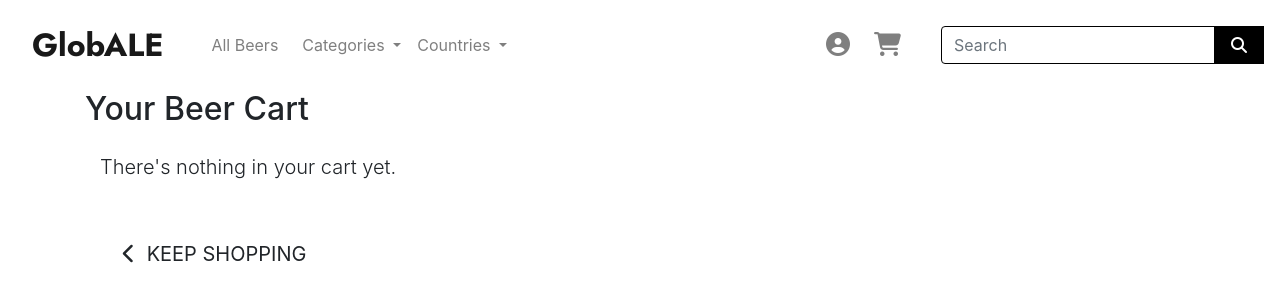
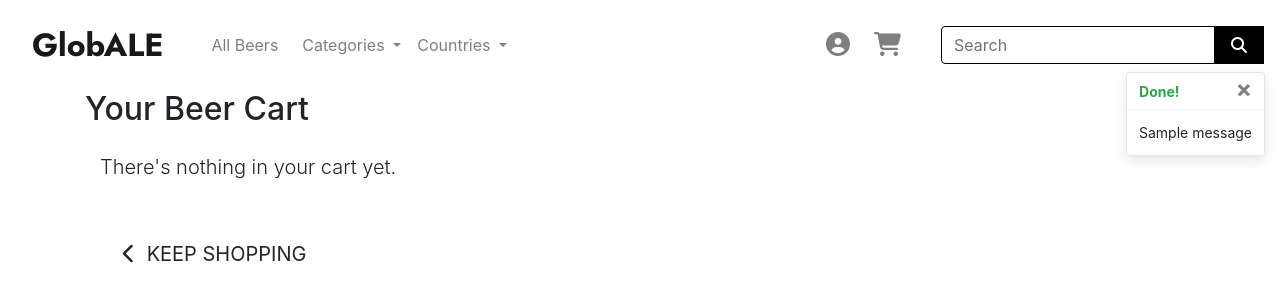
Before and after one commit to jonathanmeaney-lmk/globale_store, a Django app: page /cart/ in a window 1280 px wide. Shown: the top 302 px of the page. Run offline with Django 3.2, Linux system fonts and the light colour scheme; tables that the repository leaves empty hold one stand-in row (values such as "Sample post"); one stand-in notice (Sample message) is shown; some libraries are stand-ins or nearby versions.

Commit message:
Added toast messages

```diff
--- a/cart/views.py
+++ b/cart/views.py
@@ -1,5 +1,7 @@
-from django.shortcuts import render, redirect, reverse, HttpResponse
+from django.shortcuts import render, redirect, reverse, HttpResponse, get_object_or_404
+from django.contrib import messages
 
+from products.models import Product
 # Create your views here.
 
 
@@ -12,30 +14,39 @@ def view_cart(request):
 def add_to_cart(request, item_id):
     """ Add a quantity of the specified product to the shopping cart """
 
+    product = get_object_or_404(Product, pk=item_id)
     quantity = int(request.POST.get('quantity'))
     redirect_url = request.POST.get('redirect_url')
     cart = request.session.get('cart', {})
 
     if item_id in list(cart.keys()):
         cart[item_id] += quantity
+        messages.success(
+            request, f'Added {quantity} more {product.name} to your cart')
     else:
         cart[item_id] = quantity
+        messages.success(
+            request, f'Added {quantity} {product.name} to your cart')
 
     request.session['cart'] = cart
-
     return redirect(redirect_url)
 
 
 def adjust_cart(request, item_id):
     """Adjust the quantity of the specified product to the specified amount"""
 
+    product = get_object_or_404(Product, pk=item_id)
     quantity = int(request.POST.get('quantity'))
     cart = request.session.get('cart', {})
 
     if quantity > 0:
         cart[item_id] = quantity
+        messages.success(
+            request, f'Updated quantity of {product.name} to {cart[item_id]}')
     else:
         cart.pop(item_id)
+        messages.success(
+            request, f'Removed {product.name} from your cart')
 
     request.session['cart'] = cart
     return redirect(reverse('view_cart'))
@@ -45,12 +56,16 @@ def remove_from_cart(request, item_id):
     """Remove the item from the shopping bag"""
 
     try:
+        product = get_object_or_404(Product, pk=item_id)
         cart = request.session.get('cart', {})
 
         cart.pop(item_id)
+        messages.success(
+            request, f'Removed {product.name} from your cart')
 
         request.session['cart'] = cart
         return HttpResponse(status=200)
 
     except Exception as e:
+        messages.error(request, f'Error removing item: {e}')
         return HttpResponse(status=500)
--- a/globale_store/settings.py
+++ b/globale_store/settings.py
@@ -80,6 +80,8 @@ TEMPLATES = [
     },
 ]
 
+MESSAGE_STORAGE = 'django.contrib.messages.storage.session.SessionStorage'
+
 AUTHENTICATION_BACKENDS = [
 
     # Needed to login by username in Django admin, regardless of `allauth`
--- a/static/css/base.css
+++ b/static/css/base.css
@@ -89,3 +89,10 @@ html {
 .free-delivery-warning {
     font-size: 14px
 }
+
+.message-container {
+    position: fixed;
+    top: 72px;
+    right: 15px;
+    z-index: 99999999999;
+}
--- a/templates/base.html
+++ b/templates/base.html
@@ -105,9 +105,22 @@
     </header>
 
     {% if messages %}
-        <div class="message-container"></div>
+        <div class="message-container">
+          {% for message in messages %}
+              {% with message.level as level %}
+                  {% if level == 40 %}
+                      {% include 'includes/toasts/toast_error.html' %}
+                  {% elif level == 30 %}
+                      {% include 'includes/toasts/toast_warning.html' %}
+                  {% elif level == 25 %}
+                      {% include 'includes/toasts/toast_success.html' %}
+                  {% else %}
+                      {% include 'includes/toasts/toast_info.html' %}
+                  {% endif %}
+              {% endwith %}
+          {% endfor %}
+        </div>
     {% endif %}
-    <div></div>
 
     {% block page_header %}
     {% endblock %}
@@ -116,6 +129,9 @@
     {% endblock %}
 
     {% block postloadjs %}
+    <script type="text/javascript">
+        $('.toast').toast('show');
+    </script>
     {% endblock %}
 
   </body>
--- /dev/null
+++ b/templates/includes/toasts/toast_success.html
@@ -0,0 +1,11 @@
+<div class="toast" role="alert" data-autohide="false">
+    <div class="toast-header bg-white">
+        <strong class="mr-auto text-success">Done!</strong>
+        <button type="button" class="ml-2 mb-1 close" data-dismiss="toast" aria-label="Close">
+            <span aria-hidden="true">&times;</span>
+        </button>
+    </div>
+    <div class="toast-body bg-white">
+        {{ message }}
+    </div>
+</div>
```
Also changed, not shown: templates/includes/toasts/toast_error.html (added, +11 -0 lines), templates/includes/toasts/toast_info.html (added, +11 -0 lines), templates/includes/toasts/toast_warning.html (added, +11 -0 lines).
